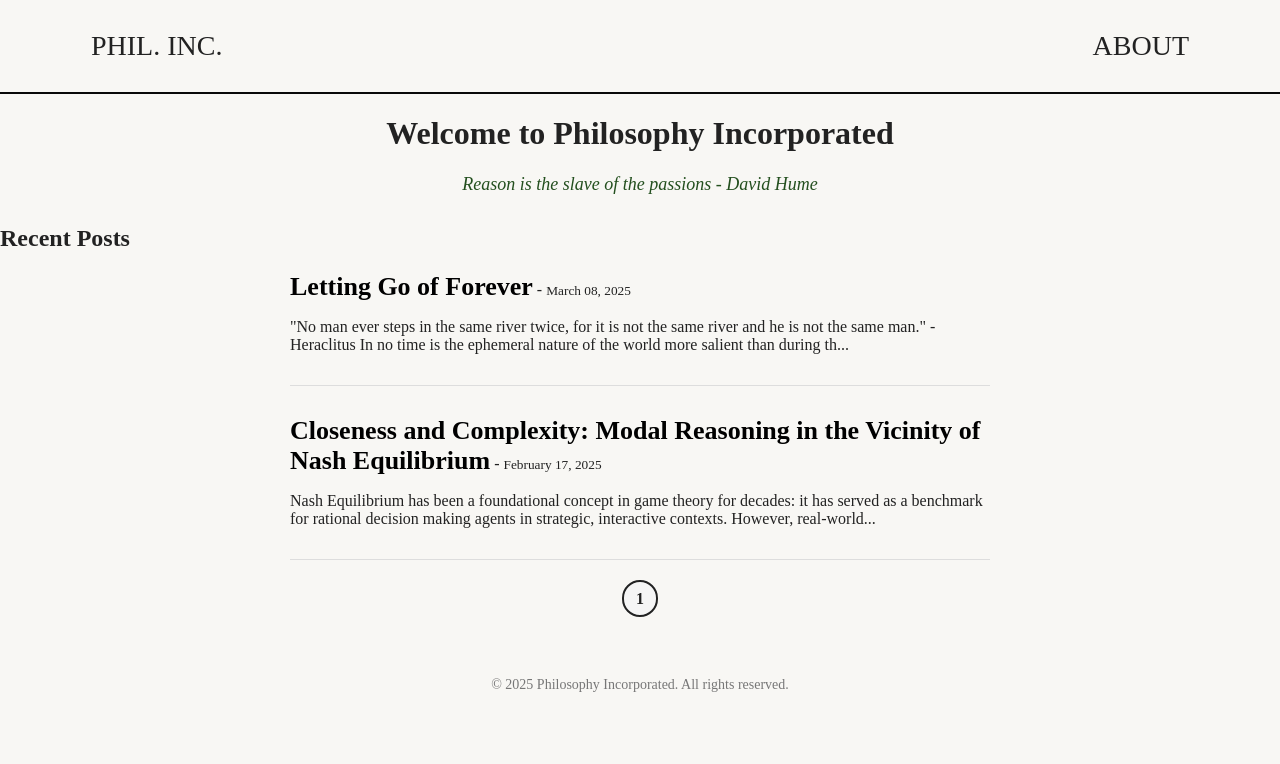
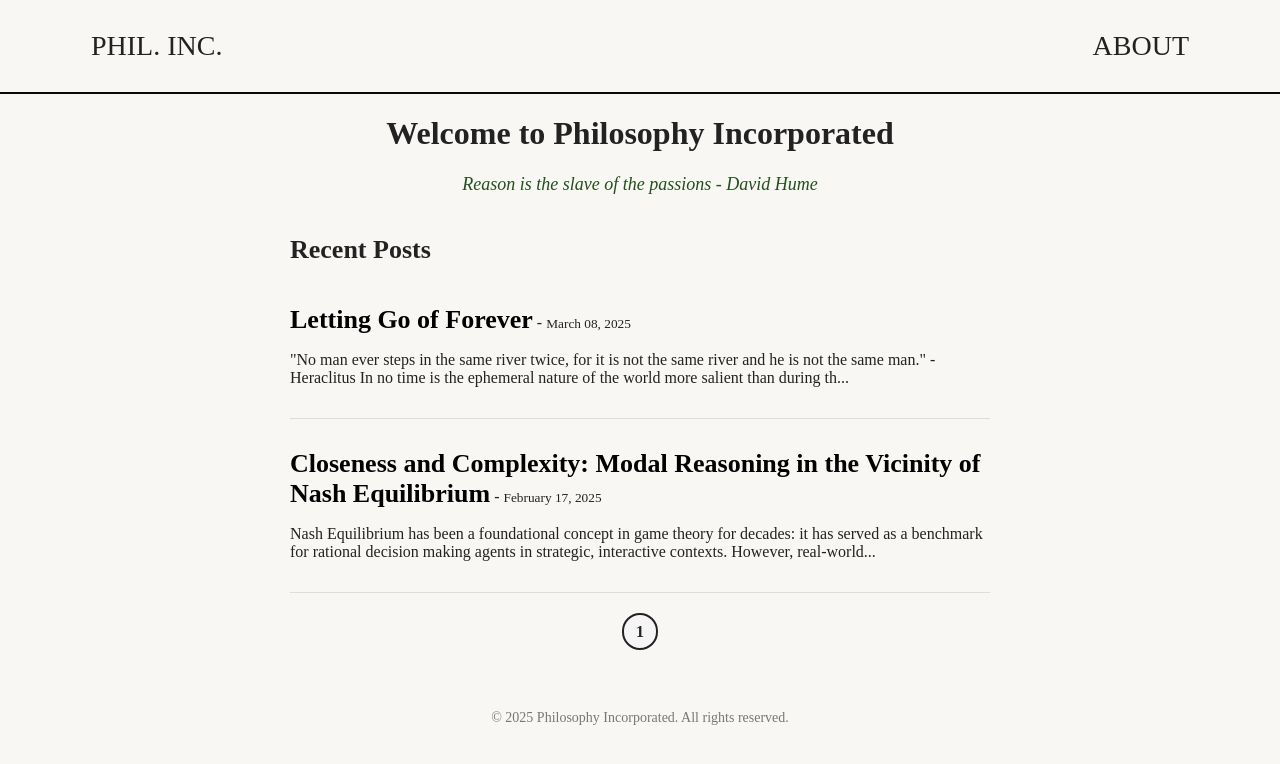
Before and after one commit to shanehaynes/Blog, a Jekyll site: the page built from index.html, in a window 1280 px wide. Shown: the top 764 px of the page. Built offline with Jekyll 4.4.1, drawn with Linux system fonts in a browser that asks for light colours; the list of posts is cut into pages by our own code.

Commit message:
Update index.html

```diff
--- a/index.html
+++ b/index.html
@@ -9,7 +9,7 @@ title: Home
 <div id="random-quote" style="font-style: italic; margin-bottom: 20px;"></div>
 
 <section>
-    <h2>Recent Posts</h2>
+    <h2 class="recents">Recent Posts</h2>
     <ul id="post-list">
         {% for post in paginator.posts %}
             <li>
```
